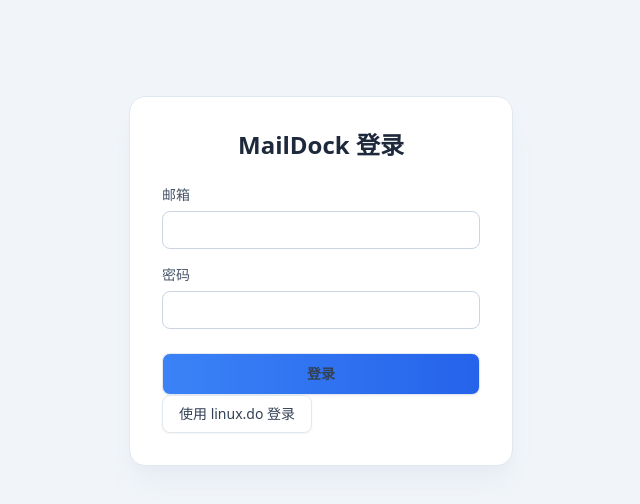
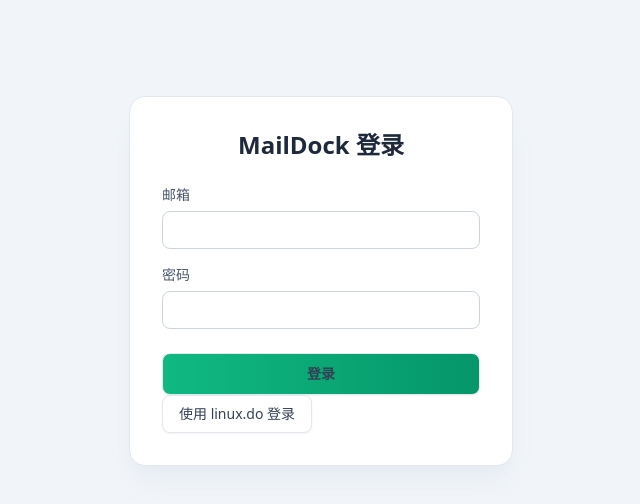
Before and after one commit to 422511186/MailDock, a React (Vite) app in the folder frontend/: page / in a window 1280 px wide. Shown: the top 504 px of the page, without its empty margins (319-959 px from the left). Built offline with nearby package versions, Linux system fonts and the light colour scheme; no server answers.

Commit message:
feat(frontend): 主色从蓝色切换为 emerald 绿色

```diff
--- a/frontend/tailwind.config.js
+++ b/frontend/tailwind.config.js
@@ -5,18 +5,19 @@
   theme: {
     extend: {
       colors: {
-        // 品牌主色：青蓝渐变体系，营造现代、清爽的观感
+        // 品牌主色：emerald 绿色体系，营造清新、专业的观感。
+        // 色值对齐 Tailwind 内置 emerald 调色板。
         brand: {
-          50: '#eff6ff',
-          100: '#dbeafe',
-          200: '#bfdbfe',
-          300: '#93c5fd',
-          400: '#60a5fa',
-          500: '#3b82f6',
-          600: '#2563eb',
-          700: '#1d4ed8',
-          800: '#1e40af',
-          900: '#1e3a8a',
+          50: '#ecfdf5',
+          100: '#d1fae5',
+          200: '#a7f3d0',
+          300: '#6ee7b7',
+          400: '#34d399',
+          500: '#10b981',
+          600: '#059669',
+          700: '#047857',
+          800: '#065f46',
+          900: '#064e3b',
         },
       },
       fontFamily: {
```
Also changed, not shown: 1 other file (tests, documents, lock files or other folders).
